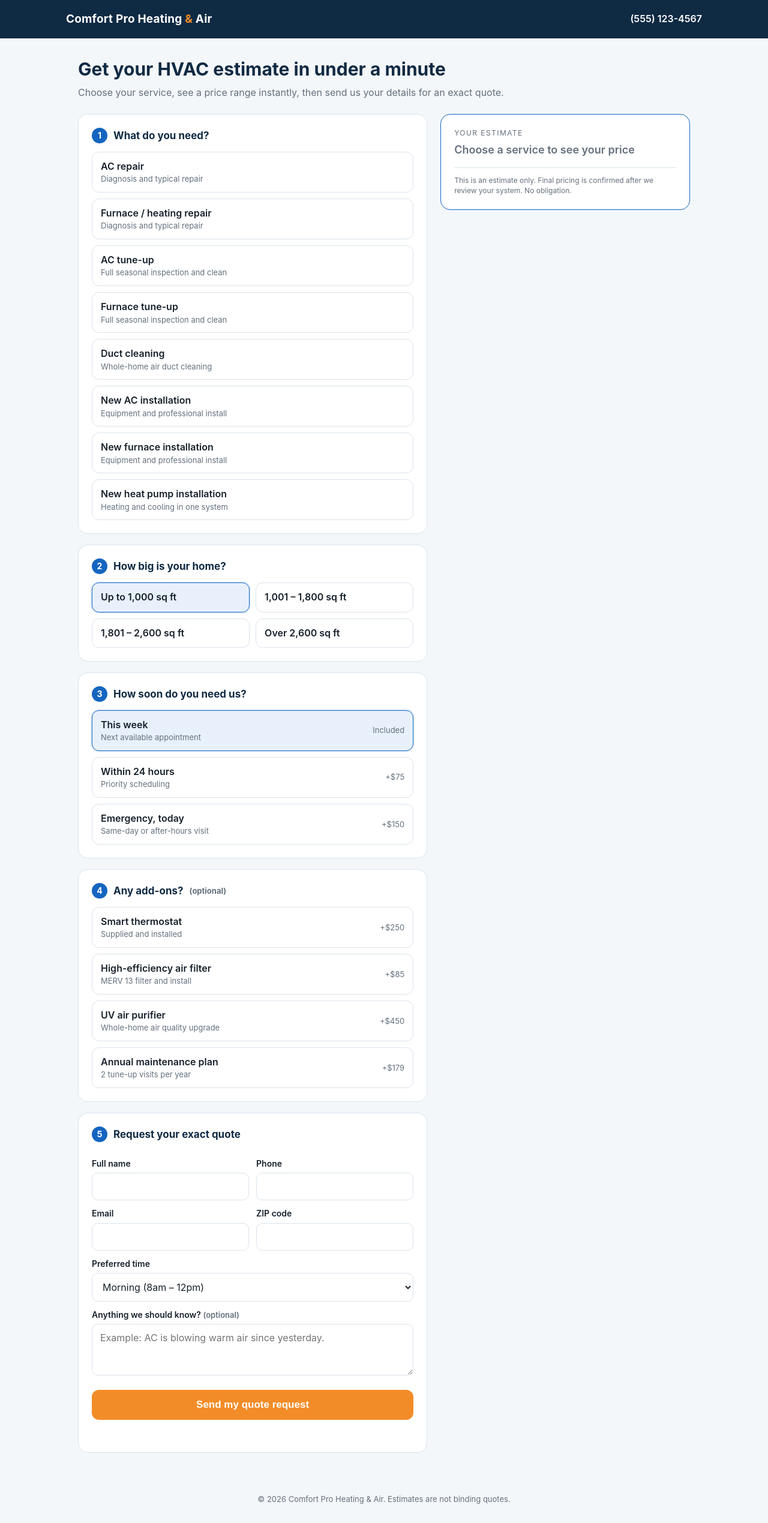
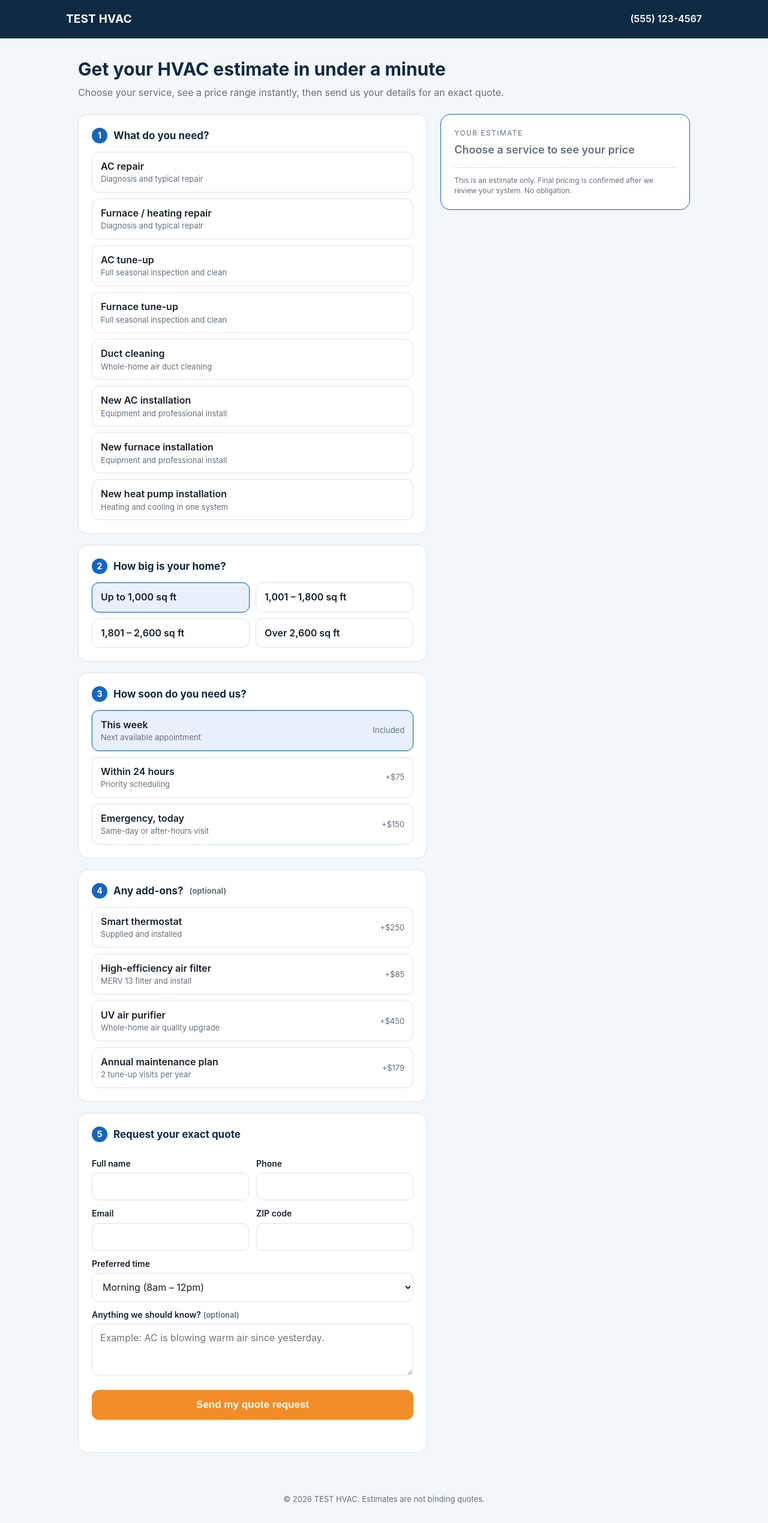
Before and after one commit to ricardoandy1974-web/hvac-quote-calculator, a plain HTML site: page index.html in a window 1280 px wide. Shown: the whole page at 60% size. Drawn offline with Linux system fonts and the light colour scheme.

Commit message:
Update index.html

```diff
--- a/index.html
+++ b/index.html
@@ -154,7 +154,7 @@
    1) SETTINGS: this is the part you change for each new client.
    ===================================================================== */
 const CONFIG = {
-  business: "Comfort Pro Heating & Air",   // client's business name
+  business: "TEST HVAC",   // client's business name
   phone: "(555) 123-4567",                  // client's phone number
   // Free form service: get an access key at web3forms.com (enter the owner's email).
   // Until you paste a real key, the form runs in DEMO mode and sends nothing.
```
